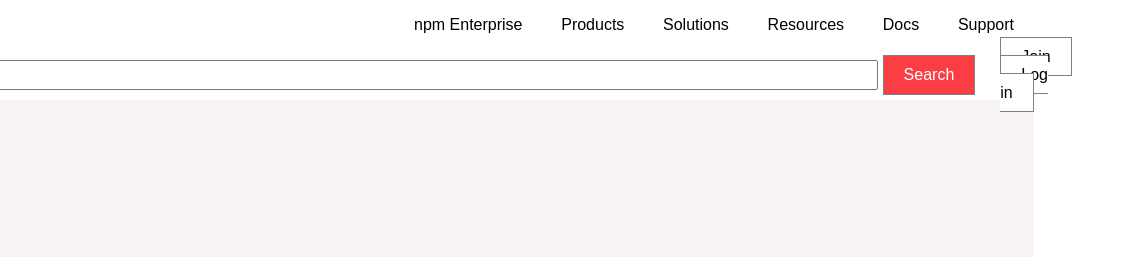
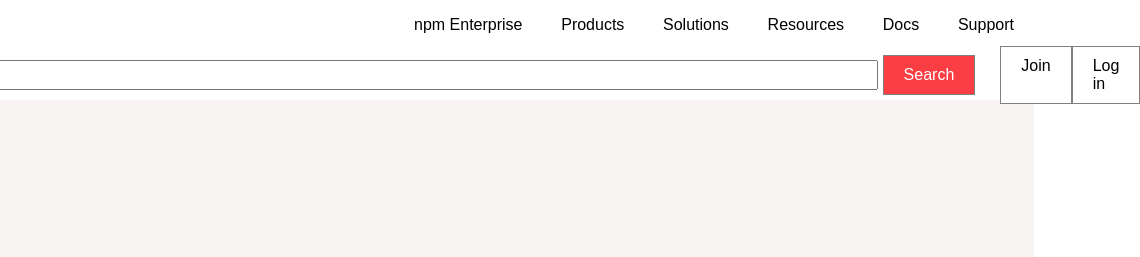
Before and after one commit to Yobuqui/yobuqui.github.io, a plain HTML site: page index.html in a window 1280 px wide. Shown: the top 257 px of the page, 246-1386 px from the left, 1140 px wide, since content can reach past the window. Drawn offline with Linux system fonts and the light colour scheme.

Commit message:
Lost in web done

```diff
--- a/index.html
+++ b/index.html
@@ -34,7 +34,7 @@
                 <input type="search" id="query" name="q" placeholder="Search packages">
                 <button type="submit" class="search-button">Search</button>
             </form>
-            <div>
+            <div class="buttons_right">
                 <a class="fcc-btn" href="">Join</a>
                 <a class="fcc-btn" href="">Log in</a>
             </div>
--- a/style.css
+++ b/style.css
@@ -91,6 +91,12 @@ button, a.search-button {
   border: none;
   cursor: pointer;
   text-decoration: none;
+}
+
+.buttons_right {
+  width: 10%;
+  display: flex;
+  justify-content: space-between;
 }
 
 button, a.fcc-btn {
```
